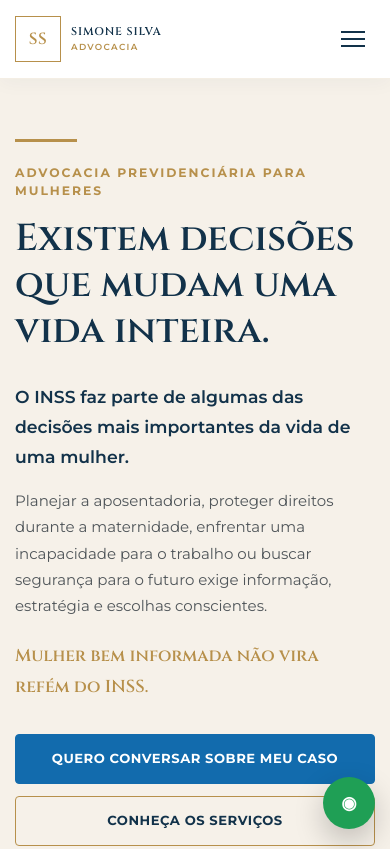
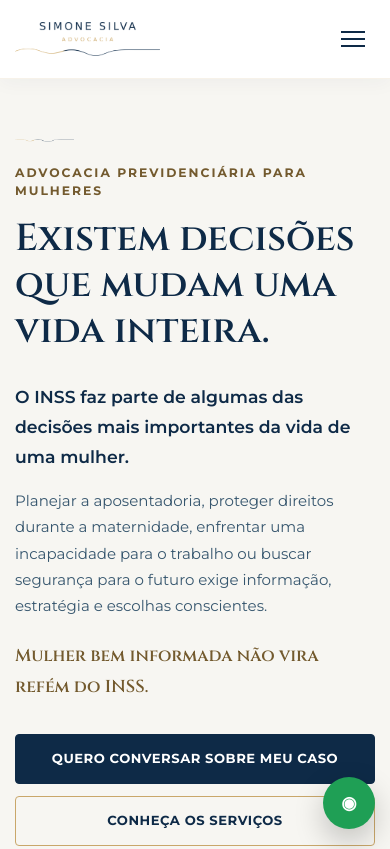
Before and after one commit to simonesilvaadvthe-ai/simoneadv-site, a plain HTML site: page index.html in a window 390 px wide. Shown: the top 849 px of the page. Drawn offline with Linux system fonts and the light colour scheme.

Commit message:
Aplica identidade visual Simone Silva Advocacia

```diff
--- a/index.html
+++ b/index.html
@@ -33,6 +33,7 @@ gtag('config', 'G-9WJBGXHYGD');
         rel="stylesheet"
     >
 
+    <link rel="icon" href="assets/images/icon-32.png">
     <link rel="stylesheet" href="style.css">
 </head>
 
@@ -46,12 +47,7 @@ gtag('config', 'G-9WJBGXHYGD');
         <div class="container cabecalho-conteudo">
 
             <a href="#inicio" class="marca" aria-label="Ir para o início">
-                <span class="marca-monograma">SS</span>
-
-                <span class="marca-texto">
-                    <strong>Simone Silva</strong>
-                    <small>Advocacia</small>
-                </span>
+                <img class="marca-assinatura" src="assets/images/marca-clara.png" alt="Simone Silva Advocacia">
             </a>
 
             <button
@@ -847,12 +843,7 @@ gtag('config', 'G-9WJBGXHYGD');
 
             <div class="rodape-marca">
                 <a href="#inicio" class="marca marca-rodape">
-                    <span class="marca-monograma">SS</span>
-
-                    <span class="marca-texto">
-                        <strong>Simone Silva</strong>
-                        <small>Advocacia</small>
-                    </span>
+                    <img class="marca-assinatura" src="assets/images/marca-escura.png" alt="Simone Silva Advocacia">
                 </a>
 
                 <p>
--- a/style.css
+++ b/style.css
@@ -3,22 +3,23 @@
 ========================================================== */
 
 :root {
-    --azul-principal: #126bad;
-    --azul-escuro: #12324a;
-    --azul-profundo: #0d2639;
-
-    --dourado: #b7904b;
-    --dourado-claro: #d5bd89;
-
-    --bege-claro: #f6f1e9;
-    --bege-medio: #eee6da;
+    --azul-principal: #0e2a47;
+    --azul-escuro: #0e2a47;
+    --azul-profundo: #0e2a47;
+
+    --dourado: #c9a76a;
+    --dourado-claro: var(--dourado);
+    --dourado-texto: #735a2e;
+
+    --bege-claro: #f7f6f2;
+    --bege-medio: #e7e1d6;
     --branco: #ffffff;
 
-    --cinza-texto: #4f5559;
+    --cinza-texto: #36566e;
     --cinza-claro: #e5e5e5;
 
-    --sombra-suave: 0 18px 45px rgba(18, 50, 74, 0.08);
-    --sombra-cartao: 0 12px 30px rgba(18, 50, 74, 0.06);
+    --sombra-suave: 0 18px 45px rgba(14, 42, 71, 0.08);
+    --sombra-cartao: 0 12px 30px rgba(14, 42, 71, 0.06);
 
     --fonte-titulo: "Cinzel", serif;
     --fonte-texto: "Montserrat", sans-serif;
@@ -105,12 +106,12 @@ address {
     width: 62px;
     height: 3px;
     margin-bottom: 22px;
-    background: var(--dourado);
+    background: url("assets/images/linha-respiro.png") left center / contain no-repeat;
 }
 
 .sobre-titulo {
     margin-bottom: 15px;
-    color: var(--dourado);
+    color: var(--dourado-texto);
     font-size: 0.77rem;
     font-weight: 700;
     letter-spacing: 0.16em;
@@ -220,7 +221,7 @@ p + p {
 .botao-primario:hover {
     border-color: var(--azul-escuro);
     background: var(--azul-escuro);
-    box-shadow: 0 10px 24px rgba(18, 50, 74, 0.18);
+    box-shadow: 0 10px 24px rgba(14, 42, 71, 0.18);
 }
 
 .botao-secundario {
@@ -231,7 +232,7 @@ p + p {
 
 .botao-secundario:hover {
     background: var(--dourado);
-    color: var(--branco);
+    color: var(--azul-escuro);
 }
 
 .botao-formulario {
@@ -266,9 +267,9 @@ p + p {
     position: sticky;
     z-index: 1000;
     top: 0;
-    border-bottom: 1px solid rgba(183, 144, 75, 0.15);
+    border-bottom: 1px solid rgba(201, 167, 106, 0.15);
     background: rgba(255, 255, 255, 0.96);
-    box-shadow: 0 4px 18px rgba(18, 50, 74, 0.04);
+    box-shadow: 0 4px 18px rgba(14, 42, 71, 0.04);
     backdrop-filter: blur(12px);
 }
 
@@ -285,43 +286,6 @@ p + p {
     flex-shrink: 0;
     align-items: center;
     gap: 14px;
-}
-
-.marca-monograma {
-    display: inline-flex;
-    width: 55px;
-    height: 55px;
-    align-items: center;
-    justify-content: center;
-    border: 1px solid var(--dourado);
-    color: var(--dourado);
-    font-family: var(--fonte-titulo);
-    font-size: 1.2rem;
-    font-weight: 600;
-    letter-spacing: 0.03em;
-}
-
-.marca-texto {
-    display: flex;
-    flex-direction: column;
-    line-height: 1.2;
-}
-
-.marca-texto strong {
-    color: var(--azul-escuro);
-    font-family: var(--fonte-titulo);
-    font-size: 1rem;
-    letter-spacing: 0.08em;
-    text-transform: uppercase;
-}
-
-.marca-texto small {
-    margin-top: 4px;
-    color: var(--dourado);
-    font-size: 0.66rem;
-    font-weight: 600;
-    letter-spacing: 0.24em;
-    text-transform: uppercase;
 }
 
 .menu {
@@ -363,7 +327,7 @@ p + p {
 
 .botao-menu:hover {
     background: var(--dourado);
-    color: var(--branco);
+    color: var(--azul-escuro);
 }
 
 .menu-mobile {
@@ -398,8 +362,8 @@ p + p {
             90deg,
             var(--bege-claro) 0%,
             var(--bege-claro) 54%,
-            #ece4d8 54%,
-            #ece4d8 100%
+            #e7e1d6 54%,
+            #e7e1d6 100%
         );
 }
 
@@ -436,7 +400,7 @@ p + p {
 
 .frase-destaque {
     margin-top: 22px;
-    color: var(--dourado);
+    color: var(--dourado-texto);
     font-family: var(--fonte-titulo);
     font-size: 1.08rem;
     font-weight: 600;
@@ -459,7 +423,7 @@ p + p {
     gap: 26px;
     margin-top: 36px;
     padding-top: 25px;
-    border-top: 1px solid rgba(183, 144, 75, 0.25);
+    border-top: 1px solid rgba(201, 167, 106, 0.25);
 }
 
 .hero-informacoes > div {
@@ -469,7 +433,7 @@ p + p {
 }
 
 .hero-informacoes span {
-    color: var(--dourado);
+    color: var(--dourado-texto);
     font-size: 1.25rem;
 }
 
@@ -496,7 +460,7 @@ p + p {
     background: linear-gradient(
         to right,
         var(--bege-claro),
-        rgba(246, 241, 233, 0)
+        rgba(247, 246, 242, 0)
     );
     content: "";
     pointer-events: none;
@@ -530,7 +494,7 @@ p + p {
     flex-direction: column;
     padding: 34px 31px;
     overflow: hidden;
-    border: 1px solid rgba(18, 50, 74, 0.12);
+    border: 1px solid rgba(14, 42, 71, 0.12);
     background: var(--branco);
     box-shadow: var(--sombra-cartao);
     transition:
@@ -541,7 +505,7 @@ p + p {
 
 .cartao-servico:hover {
     transform: translateY(-7px);
-    border-color: rgba(183, 144, 75, 0.55);
+    border-color: rgba(201, 167, 106, 0.55);
     box-shadow: var(--sombra-suave);
 }
 
@@ -550,7 +514,7 @@ p + p {
     background:
         linear-gradient(
             145deg,
-            rgba(246, 241, 233, 0.75),
+            rgba(247, 246, 242, 0.75),
             rgba(255, 255, 255, 1)
         );
 }
@@ -563,7 +527,7 @@ p + p {
     justify-content: center;
     margin-bottom: 25px;
     border: 1px solid var(--dourado);
-    color: var(--dourado);
+    color: var(--dourado-texto);
     font-family: var(--fonte-titulo);
     font-size: 1.3rem;
 }
@@ -612,7 +576,7 @@ p + p {
     padding: 7px 10px;
     transform: rotate(40deg);
     background: var(--dourado);
-    color: var(--branco);
+    color: var(--azul-escuro);
     font-size: 0.62rem;
     font-weight: 700;
     letter-spacing: 0.1em;
@@ -724,6 +688,7 @@ p + p {
 }
 
 .manifesto-conteudo .linha-dourada {
+    background-image: url("assets/images/linha-respiro-escura.png");
     margin-right: auto;
     margin-left: auto;
 }
@@ -817,7 +782,7 @@ p + p {
 .grade-preparacao article {
     min-height: 290px;
     padding: 34px 27px;
-    border: 1px solid rgba(18, 50, 74, 0.12);
+    border: 1px solid rgba(14, 42, 71, 0.12);
     background: var(--branco);
     box-shadow: var(--sombra-cartao);
 }
@@ -860,9 +825,9 @@ p + p {
 }
 
 .faq-item {
-    border: 1px solid rgba(18, 50, 74, 0.12);
+    border: 1px solid rgba(14, 42, 71, 0.12);
     background: var(--branco);
-    box-shadow: 0 8px 22px rgba(18, 50, 74, 0.04);
+    box-shadow: 0 8px 22px rgba(14, 42, 71, 0.04);
 }
 
 .faq-pergunta {
@@ -889,7 +854,7 @@ p + p {
     justify-content: center;
     border: 1px solid var(--dourado);
     border-radius: 50%;
-    color: var(--dourado);
+    color: var(--dourado-texto);
     font-size: 1.25rem;
     font-weight: 400;
     line-height: 1;
@@ -971,14 +936,6 @@ p + p {
     grid-template-columns: 1.35fr 0.75fr 0.95fr 1.15fr;
     gap: 52px;
     padding-bottom: 55px;
-}
-
-.marca-rodape .marca-monograma {
-    color: var(--dourado-claro);
-}
-
-.marca-rodape .marca-texto strong {
-    color: var(--branco);
 }
 
 .rodape-marca > p {
@@ -1081,7 +1038,7 @@ p + p {
 .modal-fundo {
     position: absolute;
     inset: 0;
-    background: rgba(8, 28, 42, 0.78);
+    background: rgba(14, 42, 71, 0.78);
     backdrop-filter: blur(5px);
 }
 
@@ -1174,7 +1131,7 @@ p + p {
 
 a:focus-visible,
 button:focus-visible {
-    outline: 3px solid rgba(18, 107, 173, 0.35);
+    outline: 3px solid rgba(14, 42, 71, 0.35);
     outline-offset: 4px;
 }
 
@@ -1255,9 +1212,9 @@ button:focus-visible {
         align-items: stretch;
         gap: 0;
         padding: 18px 20px 24px;
-        border-top: 1px solid rgba(18, 50, 74, 0.08);
+        border-top: 1px solid rgba(14, 42, 71, 0.08);
         background: var(--branco);
-        box-shadow: 0 18px 28px rgba(18, 50, 74, 0.12);
+        box-shadow: 0 18px 28px rgba(14, 42, 71, 0.12);
     }
 
     .menu.ativo {
@@ -1267,7 +1224,7 @@ button:focus-visible {
 
     .menu > a:not(.botao) {
         padding: 14px 4px;
-        border-bottom: 1px solid rgba(18, 50, 74, 0.08);
+        border-bottom: 1px solid rgba(14, 42, 71, 0.08);
         font-size: 0.72rem;
     }
 
@@ -1317,7 +1274,7 @@ button:focus-visible {
         background: linear-gradient(
             to bottom,
             var(--bege-claro),
-            rgba(246, 241, 233, 0)
+            rgba(247, 246, 242, 0)
         );
     }
 
@@ -1381,20 +1338,6 @@ button:focus-visible {
 
     .marca {
         gap: 10px;
-    }
-
-    .marca-monograma {
-        width: 46px;
-        height: 46px;
-        font-size: 1rem;
-    }
-
-    .marca-texto strong {
-        font-size: 0.78rem;
-    }
-
-    .marca-texto small {
-        font-size: 0.55rem;
     }
 
     .hero-conteudo {
@@ -1540,15 +1483,17 @@ button:focus-visible {
         font-size: 1.85rem;
     }
 
-    .marca-texto strong {
-        font-size: 0.7rem;
-    }
-
-    .marca-texto small {
-        letter-spacing: 0.15em;
-    }
-
     .hero-imagem {
         min-height: 380px;
     }
 }
+.marca-assinatura {
+    width: 178px;
+    height: auto;
+}
+
+@media (max-width: 480px) {
+    .marca-assinatura {
+        width: 145px;
+    }
+}
```
Also changed, not shown: em-breve.html (+1 -1 lines), assets/images/icon-32.png (added), assets/images/linha-respiro-escura.png (added), assets/images/linha-respiro.png (added), assets/images/marca-clara.png (added), assets/images/marca-escura.png (added), css/style.css, icon-192.png, icon-512.png.
